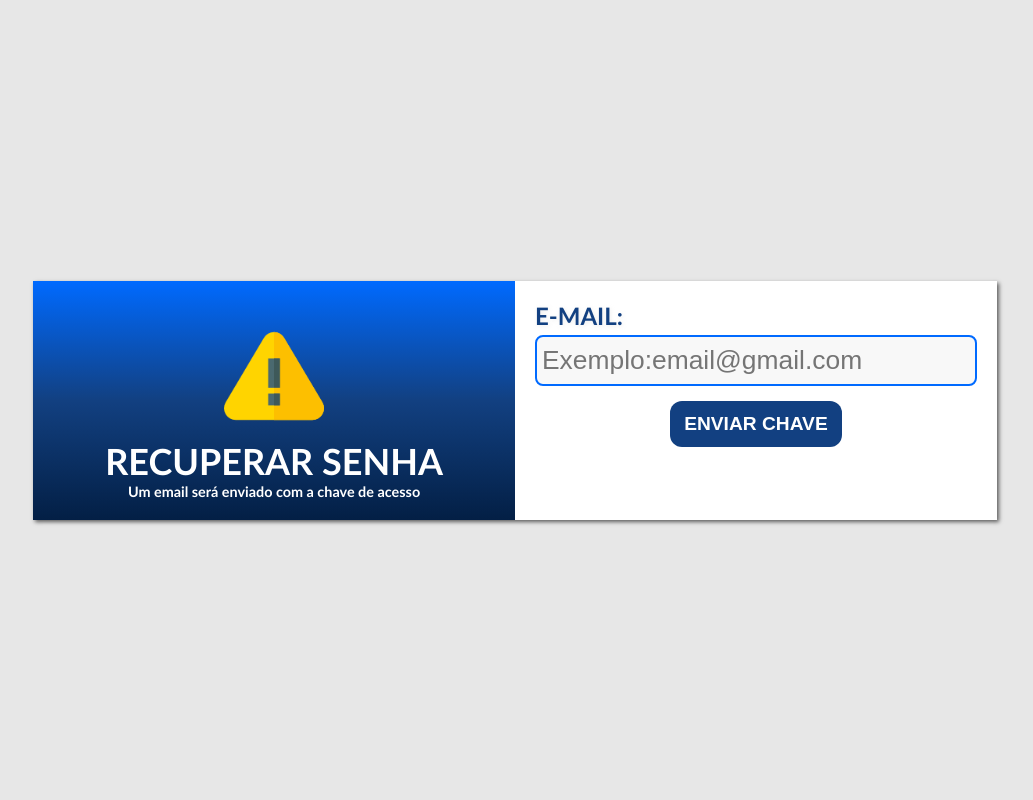
After one commit to Gustavo-erades/OficinaPHP, a PHP site: page /trocarSenha.php in a window 1280 px wide. The commit adds this page. Shown: the whole page, without its empty margins (125-1158 px from the left). Run offline with PHP 8.4, Linux system fonts and the light colour scheme.

Commit message:
iniciando o sistema de recuperar senha

```diff
--- a/style/style.css
+++ b/style/style.css
@@ -116,3 +116,9 @@ p#jaTemCadastro a{
 p#jaTemCadastro a:hover{
     color: rgb(140, 185, 249);;
 }
+a{
+    font-size: 0.6em;
+}
+a:hover{
+    color:rgb(0, 106, 255);;
+}
--- /dev/null
+++ b/trocarSenha.php
@@ -0,0 +1,34 @@
+<!DOCTYPE html>
+<html lang="pt-br">
+<head>
+    <meta charset="UTF-8">
+    <meta name="viewport" content="width=device-width, initial-scale=1.0">
+    <link rel="stylesheet" href="./style/style.css">
+    <script src="./scripts/script.js" defer></script>
+    <link rel="shortcut icon" href="./imagens/estacio-logo.png" type="image/x-icon">
+    <title>Recuperar senha</title>
+</head>
+<body>
+    <div class="container">
+
+        <div id="div_formulario" class="flex-box">
+            <div id="div_grid">
+                <div id="texto">
+                    <img src="./imagens/danger.png" alt="logo da estácio" width="100px">
+                    <h2>Recuperar senha</h2>
+                    <h4>Um email será enviado com a chave de acesso</h4>
+                </div>
+                <form action="" method="post" id="formulario">
+                    <div>
+                        <label for="email">E-mail:</label>
+                        <input type="email" id="email" name="email" placeholder="Exemplo:email@gmail.com" required onkeyup="corBorda2()">
+                    </div>
+                    <button type="submit" name="enviar" id="enviar" class="botao_login">
+                        Enviar chave
+                    </button>
+                </form>
+            </div>
+        </div>
+    </div>
+</body>
+</html>
```
Also changed, not shown: login.php (+5 -8 lines), imagens/danger.png (added).
